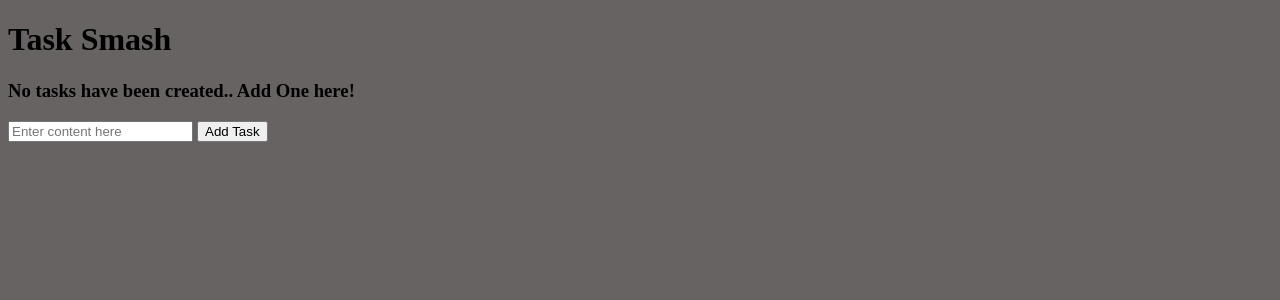
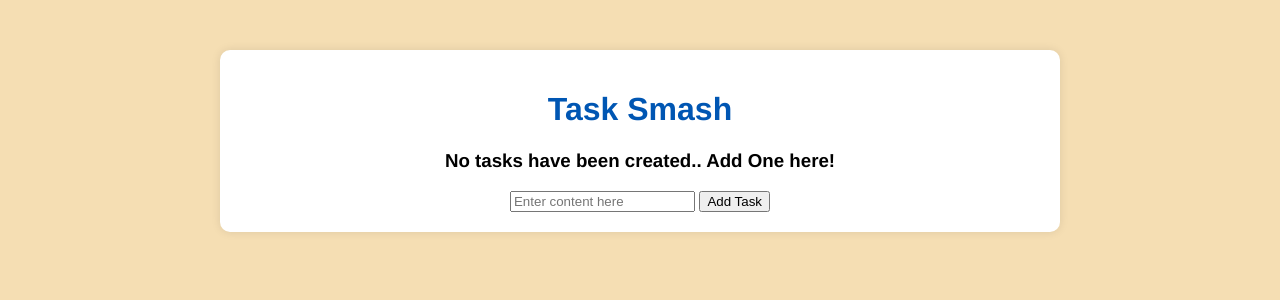
Before and after one commit to Achan112233/Crud-App, a Flask app: page / in a window 1280 px wide. Shown: the top 300 px of the page. Run offline with Flask 3, Linux system fonts and the light colour scheme; data that the repository does not hold is empty.

Commit message:
styling of the page

```diff
--- a/static/styles.css
+++ b/static/styles.css
@@ -1,3 +1,30 @@
 body {
-  background-color: #686363;
+  font-family: "Franklin Gothic Medium", "Arial Narrow", Arial, sans-serif;
+  margin: 0;
+  padding: 0;
+  background-color: wheat;
+}
+
+.front-page {
+  max-width: 800px;
+  margin: 50px auto;
+  padding: 20px;
+  background-color: white;
+  border-radius: 10px;
+  box-shadow: 0 0px 10px rgba(0, 0, 0, 0.1);
+  text-align: center;
+}
+
+h1 {
+  color: #0056b3;
+}
+
+h4 {
+  color: #666;
+}
+
+table {
+  width: 100%;
+  margin-top: 20px;
+  border-collapse: collapse;
 }/*# sourceMappingURL=styles.css.map */
--- a/static/styles.scss
+++ b/static/styles.scss
@@ -1,8 +1,40 @@
 //Color Variables
 
 $primary-color: #007bff;
-$primary-hover-color: #0056b3
+$primary-hover-color: #0056b3;
 $success-color: #28a745;
 $success-hover-color: #218838;
 $title-color: #343a40;
-$bg_color: wheat;
+$bg-color: wheat;
+
+body{
+  font-family: 'Franklin Gothic Medium', 'Arial Narrow', Arial, sans-serif;
+  margin: 0;
+  padding: 0;
+  background-color: $bg_color;
+}
+
+.front-page{
+  max-width: 800px;
+  margin: 50px auto;
+  padding: 20px;
+  background-color: white;
+  border-radius: 10px;
+  box-shadow: 0 0px 10px rgba(0, 0, 0, 0.1);
+  text-align: center;
+}
+
+h1{
+  color: $primary-hover-color;
+}
+
+h4{
+  color: #666;
+}
+
+table{
+  width: 100%;
+  margin-top: 20px;
+  border-collapse: collapse;
+
+}
```
Also changed, not shown: 1 other file.
